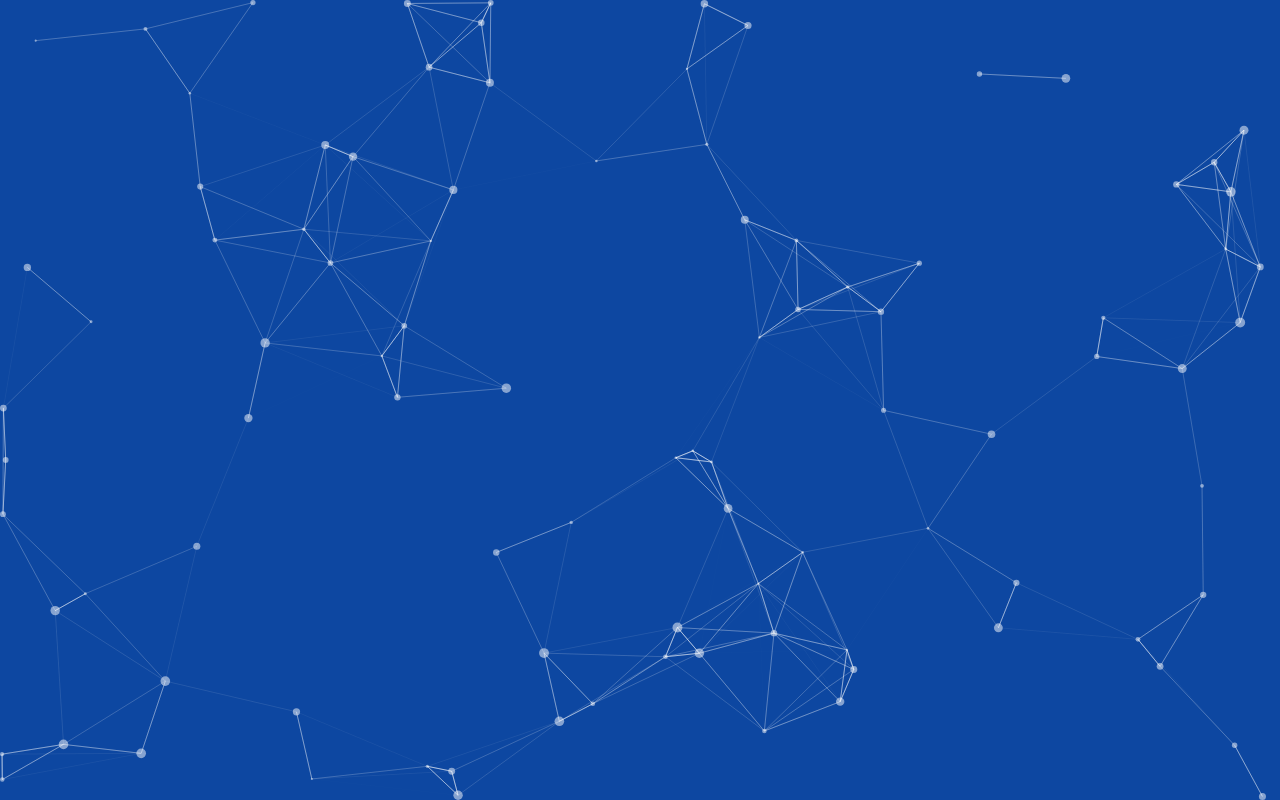
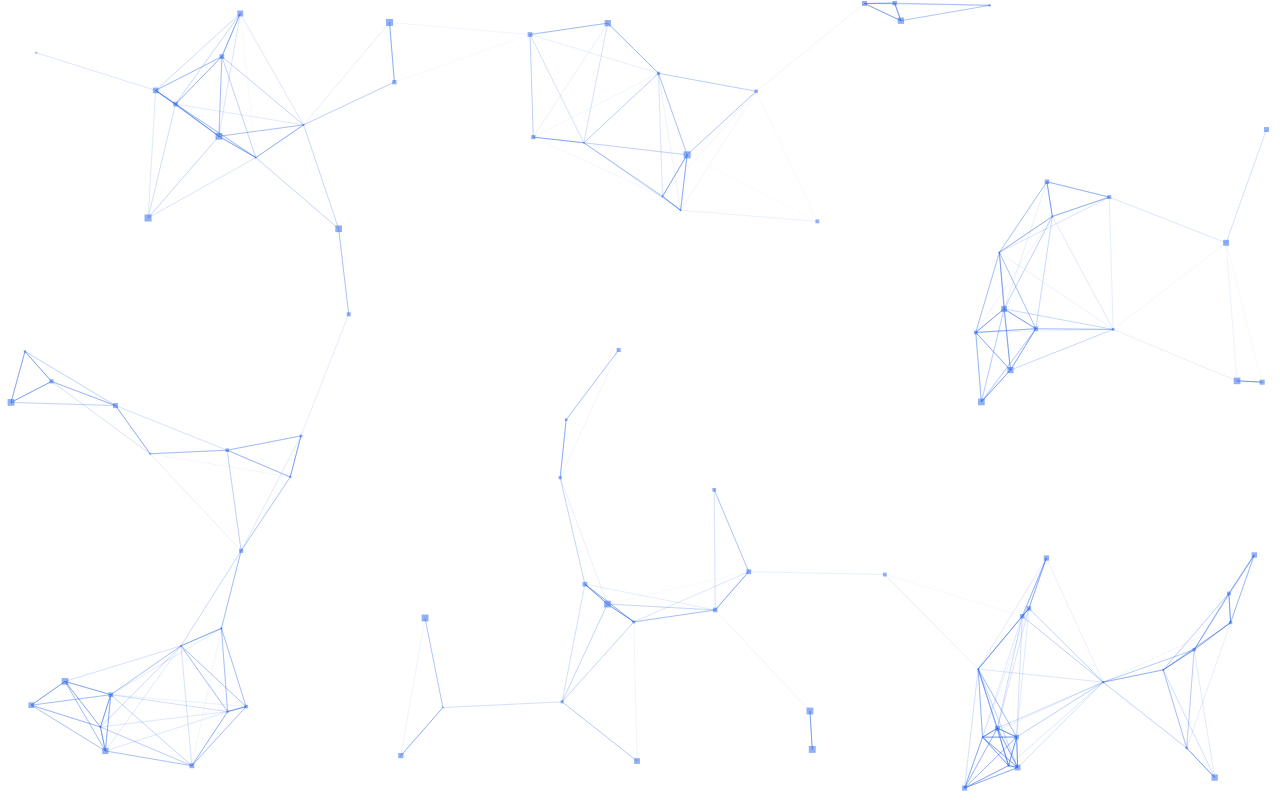
Before and after one commit to manish25Coder/My_Portfolio, a React (Create React App) app: page / in a window 1280 px wide. Built offline with nearby package versions, Linux system fonts and the light colour scheme.

Commit message:
Added tsparticles and changing the color,shape and speed

```diff
--- a/src/Components/Main.js
+++ b/src/Components/Main.js
@@ -20,7 +20,7 @@ function Main() {
     }, []);
 
   return (
-    <div>
+    <div className="max-h-screen">
         <Particles
             id="tsparticles"
             init={particlesInit}
@@ -28,14 +28,14 @@ function Main() {
             options={{
                 background: {
                     color: {
-                        value: "#0d47a1",
+                        value: "#ffffff",
                     },
                 },
                 fpsLimit: 120,
                 interactivity: {
                     events: {
                         onClick: {
-                            enable: true,
+                            enable: false,
                             mode: "push",
                         },
                         onHover: {
@@ -56,10 +56,10 @@ function Main() {
                 },
                 particles: {
                     color: {
-                        value: "#ffffff",
+                        value: "#2563eb",
                     },
                     links: {
-                        color: "#ffffff",
+                        color: "#2563eb",
                         distance: 150,
                         enable: true,
                         opacity: 0.5,
@@ -72,7 +72,7 @@ function Main() {
                             default: "bounce",
                         },
                         random: false,
-                        speed: 6,
+                        speed: 3,
                         straight: false,
                     },
                     number: {
@@ -86,7 +86,7 @@ function Main() {
                         value: 0.5,
                     },
                     shape: {
-                        type: "circle",
+                        type: "square",
                     },
                     size: {
                         value: { min: 1, max: 5 },
```
